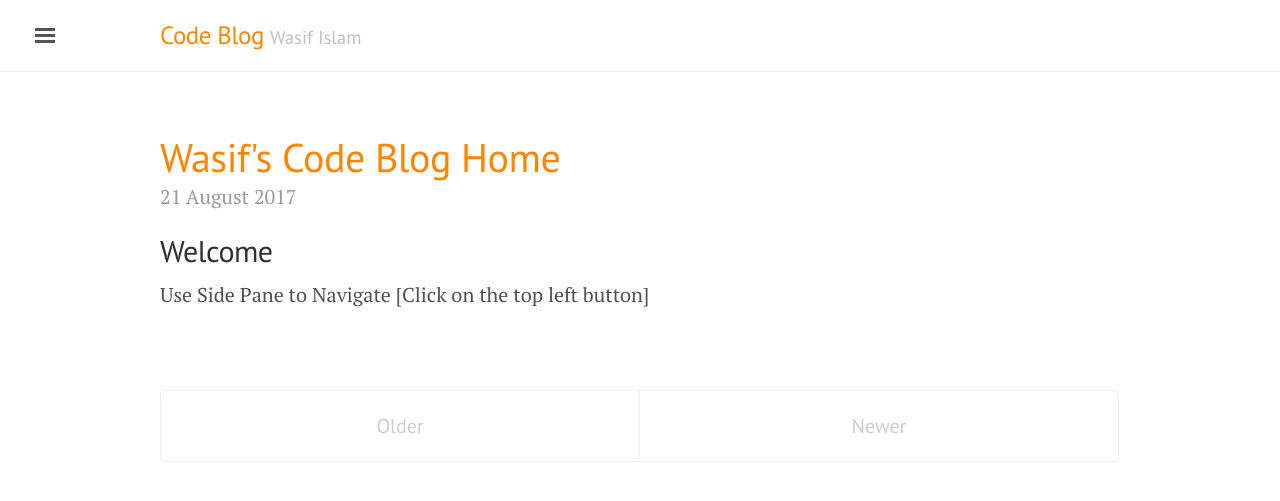
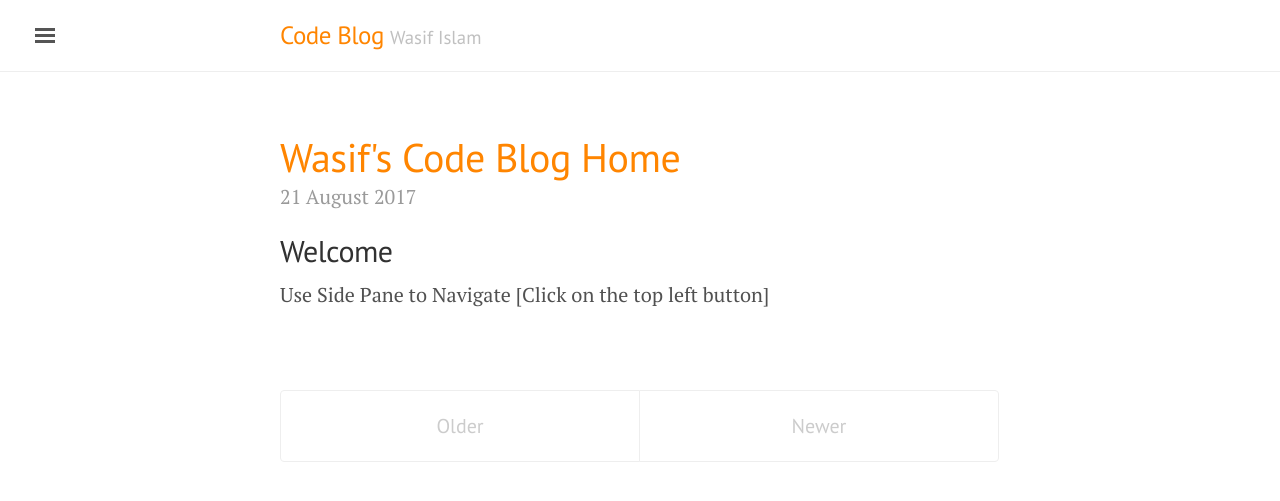
Before and after one commit to washifu/CodeBlog, a Jekyll site: the page built from index.html, in a window 1280 px wide. Shown: the top 501 px of the page. Built offline with Jekyll 4.4.1, drawn with Linux system fonts in a browser that asks for light colours; the list of posts is cut into pages by our own code.

Commit message:
Update lanyon.css

```diff
--- a/public/css/lanyon.css
+++ b/public/css/lanyon.css
@@ -74,18 +74,19 @@ h1, h2, h3, h4, h5, h6 {
 
 .container {
   /* max-width: 28rem; */
+  overflow-x: scroll;
   max-width: 50rem; /* wasif */
 }
 @media (min-width: 38em) {
   .container {
-    /* max-width: 32rem; */
-    max-width: 50rem; /* wasif */
+    max-width: 32rem;
+    /* max-width: 50rem; wasif */
   }
 }
 @media (min-width: 56em) {
   .container {
-    /* max-width: 38rem; */
-    max-width: 50rem; /* wasif */
+    max-width: 38rem;
+    /* max-width: 50rem; wasif */
   }
 }
 
```
